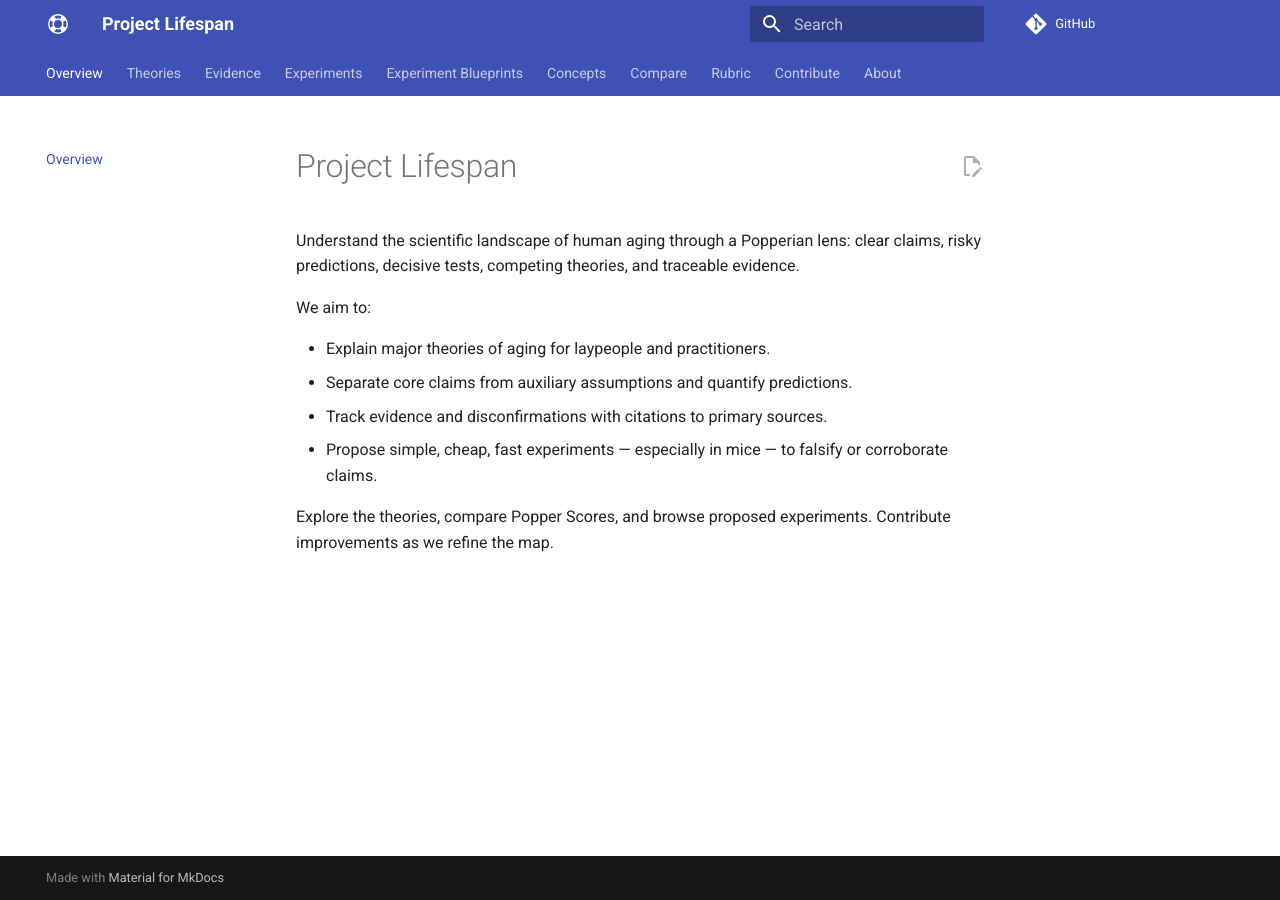
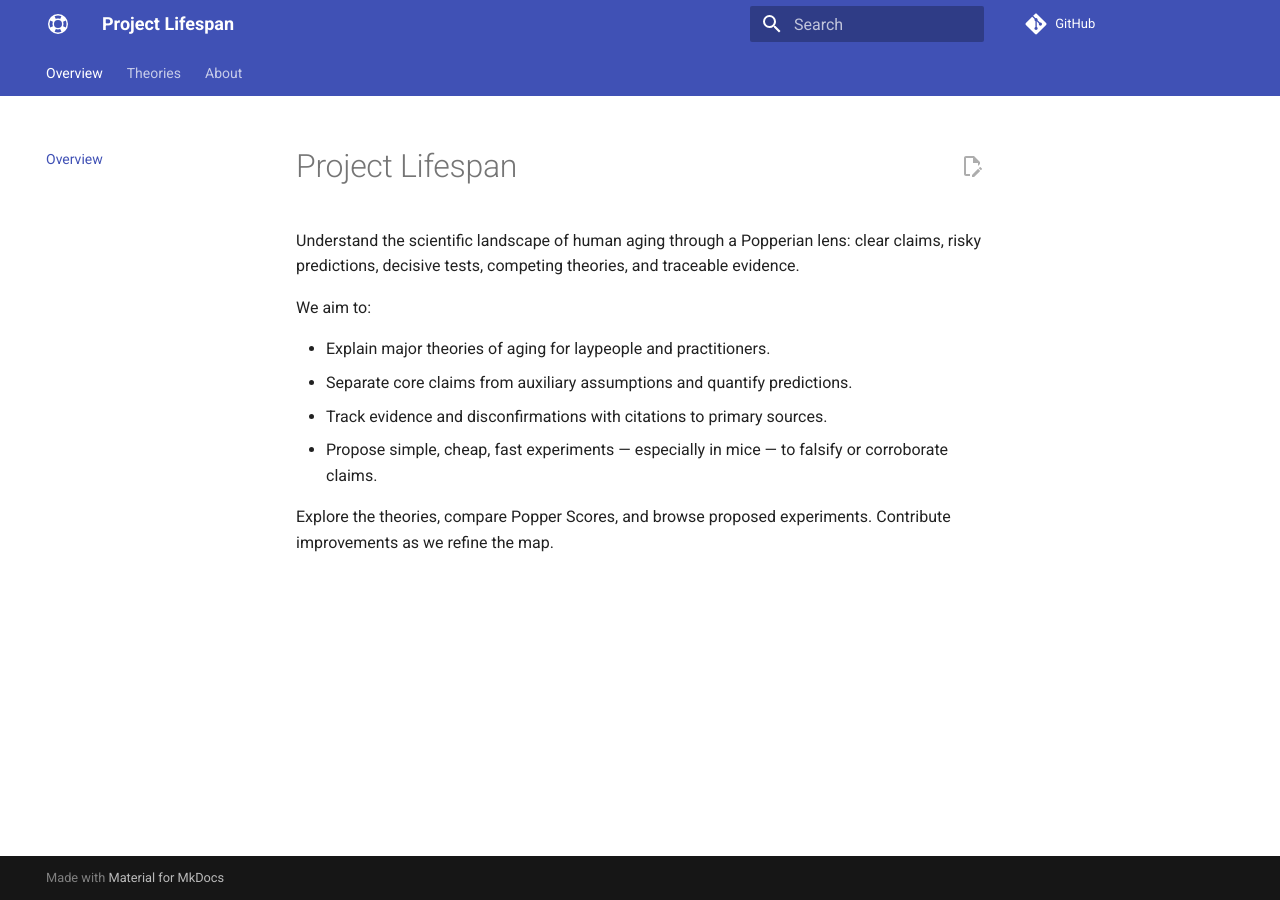
Before and after one commit to djgish485/project-lifespan, an MkDocs documentation site: the page built from docs/index.md, in a window 1280 px wide. Built offline with MkDocs 1.6.1 and Material for MkDocs 9.7.7, drawn with Linux system fonts in a browser that asks for light colours; comment, search, counter and statistics services are not loaded; some of the changed lines change nothing that is shown.

Commit message:
docs(nav): restrict main nav to Overview, Theories, About

```diff
--- a/mkdocs.yml
+++ b/mkdocs.yml
@@ -61,23 +61,6 @@ nav:
       - Resilience / Criticality (Fedichev): theories/resilience_criticality.md
       - Pathogen Control (Lidsky): theories/pathogen_control.md
       - Longevity Bottleneck (Various Proponents): theories/longevity_bottleneck.md
-  - Evidence: evidence/index.md
-  - Experiments: experiments/index.md
-  - Experiment Blueprints:
-      - OSK Lifespan Study: experiments/osk_mouse_lifespan.md
-      - SENS Stacked Repairs: experiments/sens_stack_mouse.md
-      - Resilience Training: experiments/resilience_training.md
-      - Bioelectric Modulation: experiments/vmem_regeneration.md
-      - Rejuvenation vs Pathogen: experiments/rejuvenation_pathogen_tradeoff.md
-      - OSK Under Infection: experiments/osk_infection_tradeoff.md
-      - Stacked Repairs Under Infection: experiments/sens_stack_infection_tradeoff.md
-      - Pathogen Burden and Resilience: experiments/pathogen_burden_resilience.md
-      - Bioelectric Under Pathogen Challenge: experiments/bioelectric_infection_tradeoff.md
-      - Anti-Pathogen Resolves Bottleneck: experiments/anti_pathogen_bottleneck.md
-  - Concepts: concepts/index.md
-  - Compare: compare/index.md
-  - Rubric: compare/rubric.md
-  - Contribute: contribute.md
   - About: about.md
 
 extra:
```
